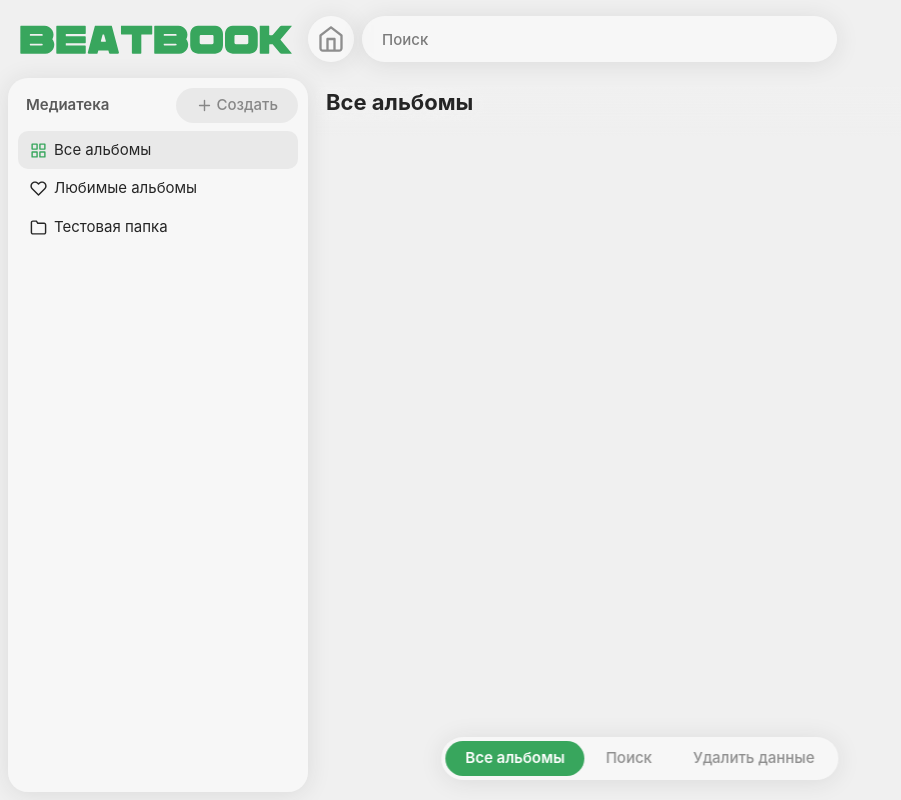
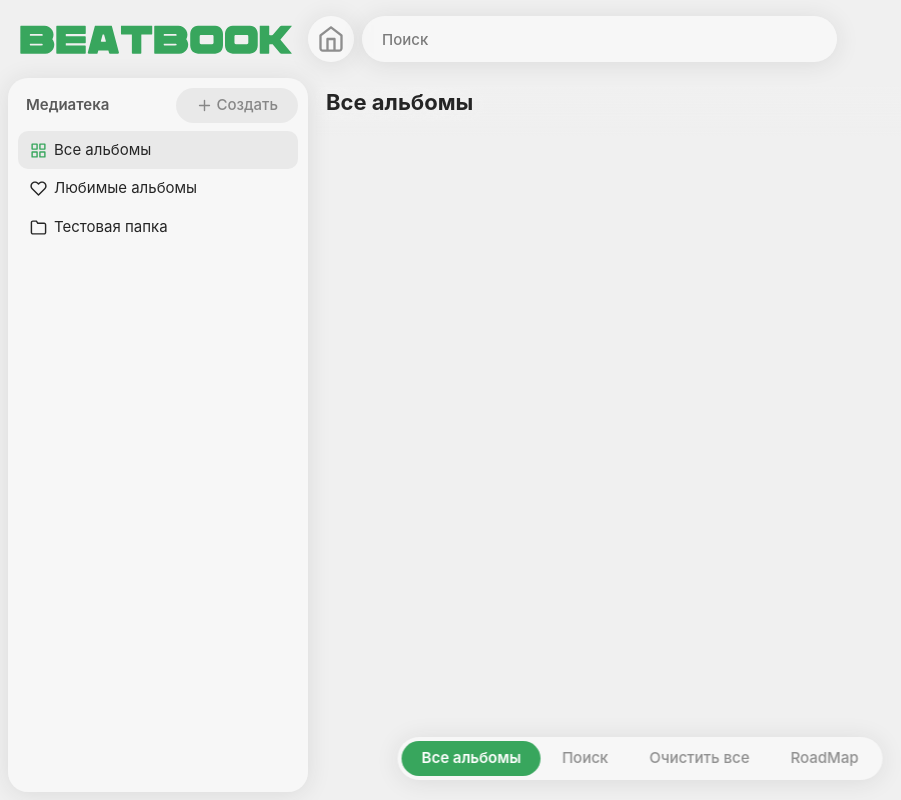
Before and after one commit to Alexandr-Fokin/BeatBook, a React (Vite) app: page / in a window 1280 px wide. Shown: the whole page, without its empty margins (0-901 px from the left). Built offline with nearby package versions, Linux system fonts and the light colour scheme.

Commit message:
Update App.jsx

```diff
--- a/src/App.jsx
+++ b/src/App.jsx
@@ -92,8 +92,9 @@ function App() {
             window.location.reload();
           }}
         >
-          Удалить данные
+          Очистить все
         </button>
+        <button href="https://trello.com/b/1E4arcJO/beatbook-roadmap">RoadMap</button>
       </nav>
       <Popup></Popup>
     </div>
```
